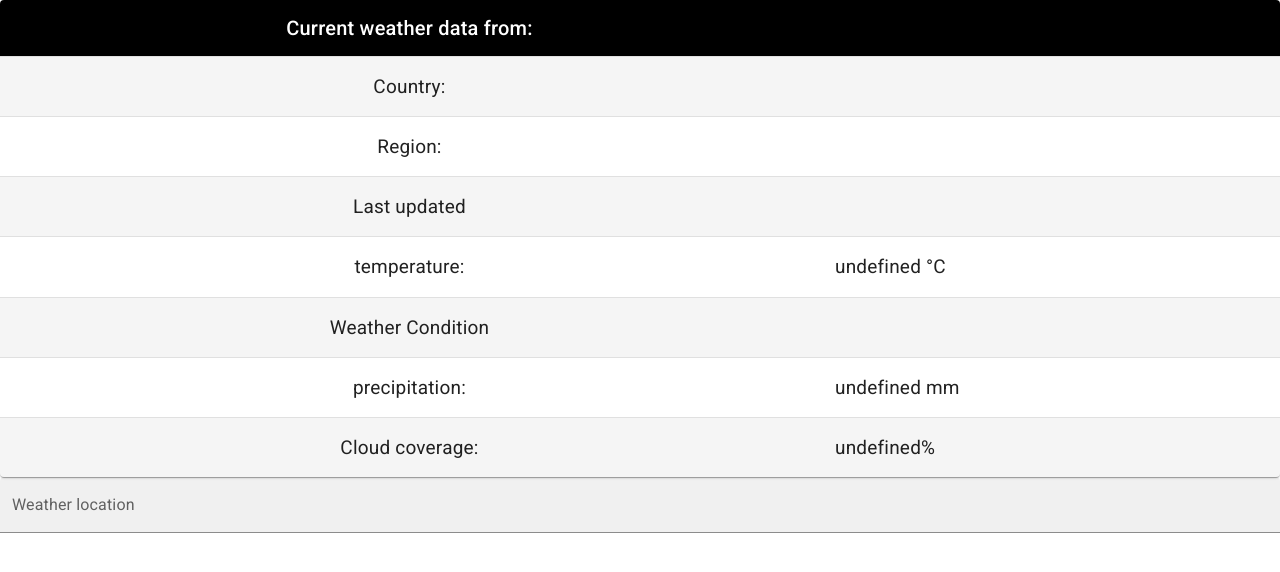
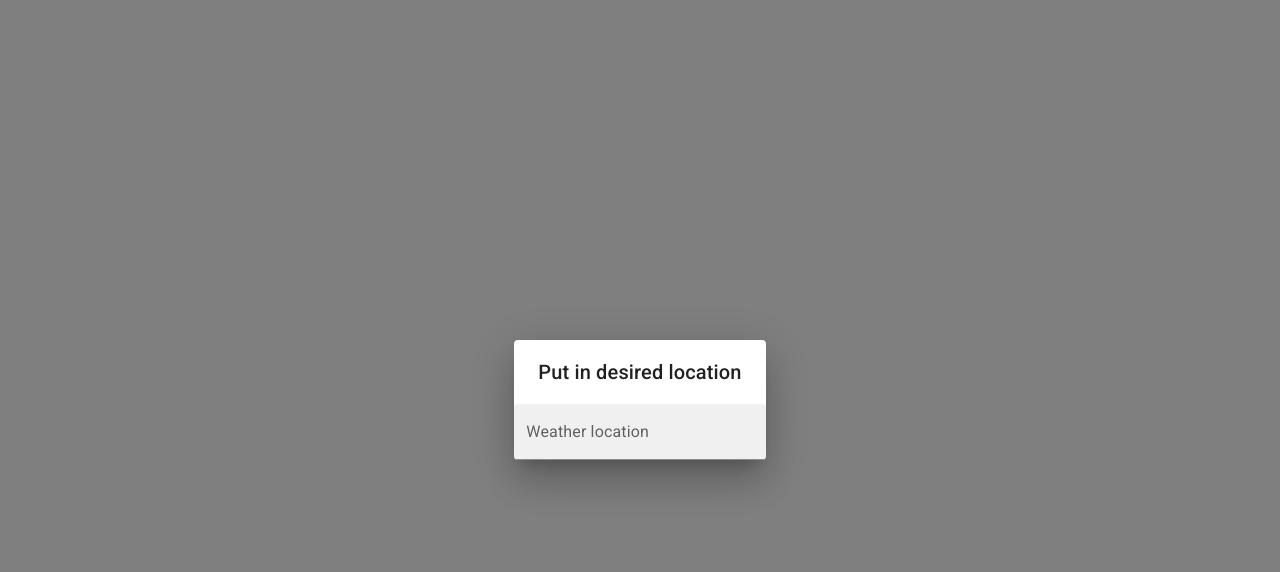
Before and after one commit to LeroyVoortman/Weather-app, a React (Create React App) app: page / in a window 1280 px wide. Shown: the top 572 px of the page. Built offline with nearby package versions, Linux system fonts and the light colour scheme; no server answers.

Commit message:
If there is no start value, ask for a location

```diff
--- a/src/App.jsx
+++ b/src/App.jsx
@@ -1,5 +1,5 @@
 import "./App.css";
-import { ApiCall } from "./ApiCall";
+import { ApiCall } from "./Components/ApiCall";
 
 function App() {
   return ApiCall();
--- a/src/ApiCall.jsx
+++ b/src/Components/ApiCall.jsx
@@ -1,5 +1,6 @@
 import React, { useState, useEffect } from "react";
-import { LocationInput } from "./Components/LocationInput";
+import AskLocation from "./AskLocation";
+import { LocationInput } from "./LocationInput";
 import WeatherDisplay from "./WeatherDisplay";
 
 export function ApiCall() {
@@ -25,10 +26,14 @@ export function ApiCall() {
       );
   }, [location]);
 
-  return (
-    <>
-      <WeatherDisplay {...error} {...data} {...isLoaded} />
-      <LocationInput sendToParent={setLocation} />
-    </>
-  );
+  if (location === "") {
+    return <AskLocation toChild={location} sendToParent={setLocation} />;
+  } else {
+    return (
+      <>
+        <WeatherDisplay {...error} {...data} {...isLoaded} />
+        <LocationInput toChild={location} sendToParent={setLocation} />
+      </>
+    );
+  }
 }
--- /dev/null
+++ b/src/Components/AskLocation.jsx
@@ -0,0 +1,43 @@
+import * as React from "react";
+import DialogTitle from "@mui/material/DialogTitle";
+import Dialog from "@mui/material/Dialog";
+import { TextField } from "@mui/material";
+
+function SimpleDialog(props) {
+  const { onClose, open } = props;
+
+  const handleClose = () => {
+    onClose();
+  };
+
+  return (
+    <Dialog onClose={handleClose} open={open}>
+      <DialogTitle>Put in desired location</DialogTitle>
+      <TextField
+        id="filled-basic"
+        label="Weather location"
+        variant="filled"
+        onKeyPress={(e) => {
+          if (e.key === "Enter") {
+            props.sendToParent(e.target.value);
+            e.target.value = "";
+          }
+        }}
+      ></TextField>
+    </Dialog>
+  );
+}
+
+export default function AskLocation(props) {
+  const [open, setOpen] = React.useState(true);
+
+  const handleClose = () => {
+    setOpen(false);
+  };
+
+  return (
+    <div>
+      <SimpleDialog {...props} open={open} onClose={handleClose} />
+    </div>
+  );
+}
--- a/src/Components/LocationInput.jsx
+++ b/src/Components/LocationInput.jsx
@@ -10,8 +10,10 @@ export function LocationInput(props) {
       onKeyPress={(e) => {
         if (e.key === "Enter") {
           props.sendToParent(e.target.value);
+          e.target.value = "";
         }
       }}
     />
   );
 }
+//}
--- a/src/WeatherDisplay.jsx
+++ b/src/Components/WeatherDisplay.jsx
@@ -5,7 +5,7 @@ import TableContainer from "@mui/material/TableContainer";
 import TableHead from "@mui/material/TableHead";
 import TableRow from "@mui/material/TableRow";
 import Paper from "@mui/material/Paper";
-import { StyledTableRow, StyledTableCell } from "./Components/Theme";
+import { StyledTableRow, StyledTableCell } from "./Theme";
 
 function WeatherDisplay(data, error, isLoaded) {
   if (!error === null) {
@@ -40,7 +40,6 @@ function CustomizedTables(data) {
   ];
   return (
     <TableContainer component={Paper}>
-      {/* <LocationInput /> */}
       <Table sx={{ minWidth: 700 }} aria-label="customized table">
         <TableHead>
           <TableRow>
```
